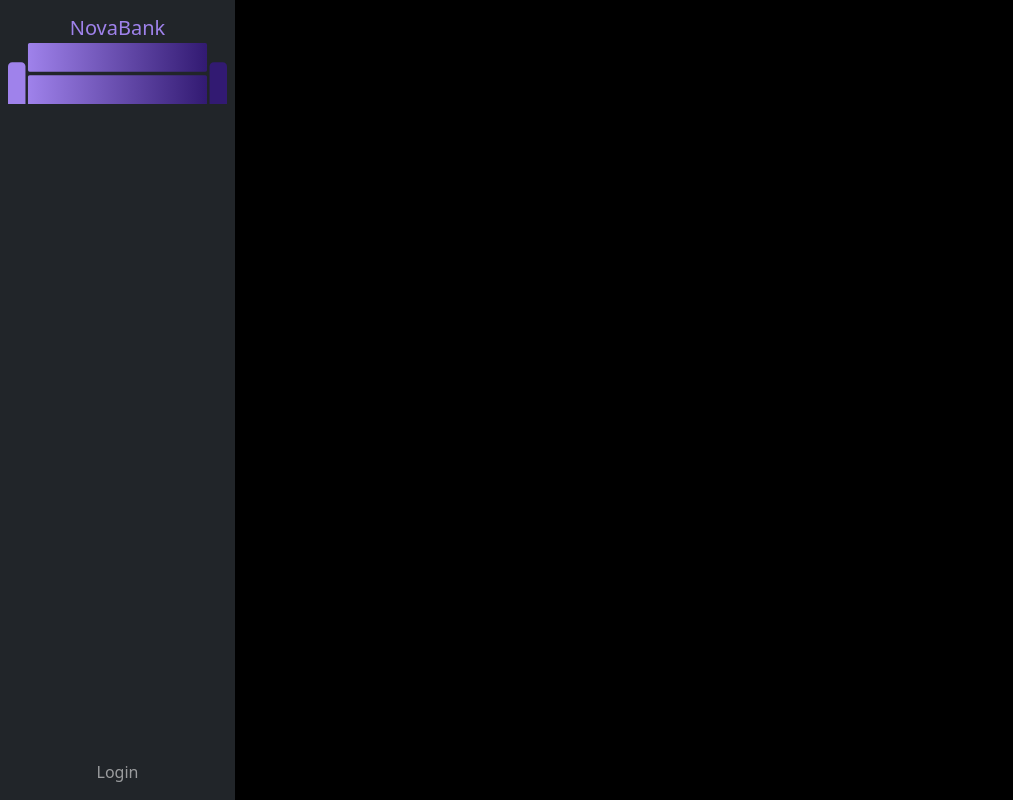
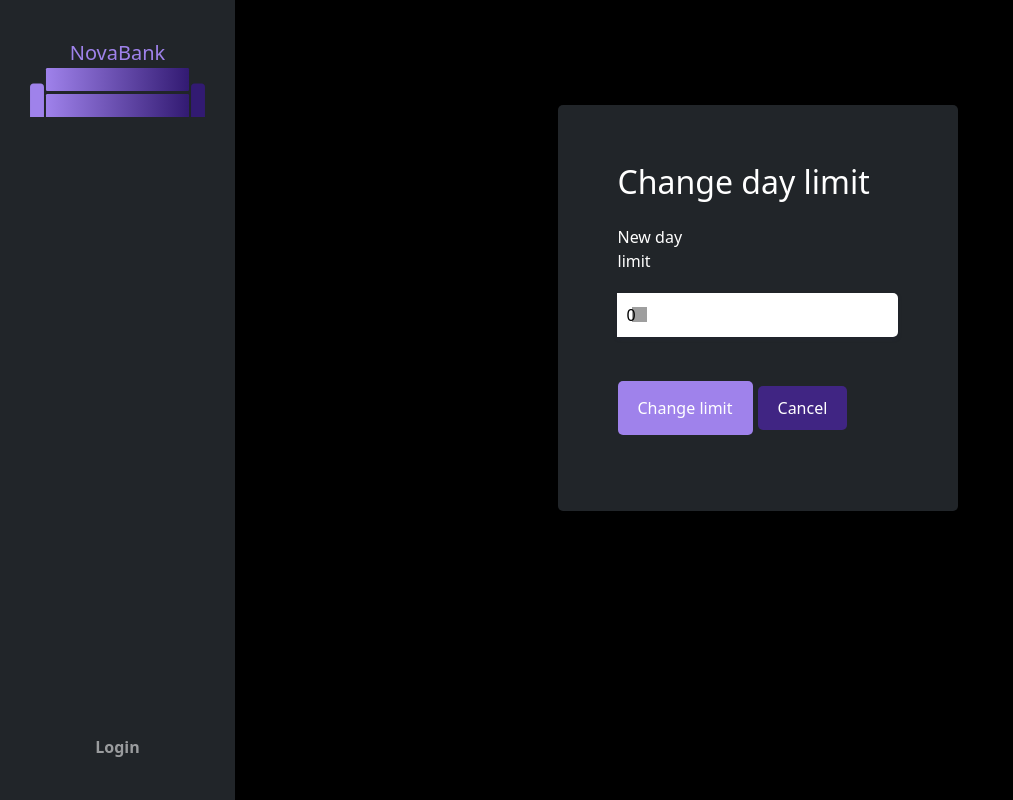
Before and after one commit to KoenMW/code-generatie, a Vue app: page /changeDailyLimit/1 in a window 1280 px wide. Shown: the whole page, without its empty margins (0-1013 px from the left). Built offline with nearby package versions, Linux system fonts and the light colour scheme; grey boxes are pictures that could not be loaded.

Commit message:
Functionaliteiten user werkend
Functionaliteiten user werkend

```diff
--- a/src/App.vue
+++ b/src/App.vue
@@ -36,6 +36,28 @@ export default (await import('vue')).defineComponent({
 
 .text-purple {
   color: #9F82EB;
+  text-align: center;
+}
+.nav-item:hover {
+  color: #ffffff;
+}
+.nav-item{
+  margin-bottom: 5px;
+}
+.last{
+  margin-top: 30px;
+  margin-bottom: 25px;
+  font-weight: 600;
+}
+.logo{
+  margin:auto;
+  margin-top: 25px;
+  align-items: center;
+}
+.test{
+  max-width: 80%;
+  display: block;
+  margin: auto;
 }
 </style>
 
@@ -43,11 +65,11 @@ export default (await import('vue')).defineComponent({
   <div class="d-flex flex-row vh-100">
     <nav class="navbar navbar-dark bg-dark flex-column flex-grow-0 p-2">
       <RouterLink to="/" class="navbar-brand d-flex flex-column mx-auto">
-        <div class="m-auto text-purple">NovaBank</div>
-        <div class="w-100">
-          <img src="~@/assets/logo.svg" alt="Logo" class="m-auto" />
+      <div class="logo">
+          <div class="m-auto text-purple">NovaBank</div>
+          <img src="~@/assets/logo.svg" alt="Logo" class="test" />
+      </div>
 
-        </div>
       </RouterLink>
       <ul class="navbar-nav">
         <li class="nav-item active">
@@ -71,7 +93,7 @@ export default (await import('vue')).defineComponent({
         <li class="nav-item">
           <RouterLink v-if="store.role == 'ROLE_ADMIN'" to="/admin" class="nav-link">Admin</RouterLink>
         </li>
-        <li class="nav-item">
+        <li class="nav-item last">
             <RouterLink v-if="store.username.length == 0" to="/" class="nav-link">Login</RouterLink>
             <RouterLink v-else to="/" class="nav-link" @click="logout()">Logout</RouterLink>
         </li>
--- a/src/router/index.js
+++ b/src/router/index.js
@@ -151,14 +151,14 @@ const router = createRouter({
       component: userOverview
     },
     {
-      path: '/changeDailyLimit/:username',
+      path: '/changeDailyLimit/:id',
       name: 'changeDailyLimit',
       component: changeDailyLimit,
       props:true
     },
     {
-      path: '/transactionLimit/:username',
-      name: 'transactionLimit',
+      path: '/changeTransactionLimit/:id',
+      name: 'changeTransactionLimit',
       component: transactionLimit,
       props:true
     },
--- a/src/views/userManagement/changeDailyLimit.vue
+++ b/src/views/userManagement/changeDailyLimit.vue
@@ -1,6 +1,101 @@
 <style>
+    #changeLimit{
+        margin: 0 auto;
+        margin-top: 10%;
+        width: 50%;
+        padding: 10px;
+        border-radius: 5px;
+        max-width: 400px;
+    }
+    #submitB {
+        background-color: #9F82EB;
+        color: white;
+        border: none;
+        border-radius: 5px;
+        padding: 10px 20px;
+        font-size: 16px;
+        cursor: pointer;
+
+    }
+    #submitB:hover{
+        background-color: #321A72;
+    }
+
+    #cancel {
+        background-color: #402583;
+        color: white;
+        border: none;
+        border-radius: 5px;
+        padding: 10px 20px;
+        font-size: 16px;
+        cursor: pointer;
+        margin: 5px;
+    }
+    #cancel:hover{
+        background-color: #321A72;
+    }
 </style>
+
 <template>
+    <section>
+        <div id="changeLimit" class="bg-dark">
+            <form ref="form">
+                <h2 class="mt-3 mt-lg-5">Change day limit</h2>
+                <h5 class="mb-4"></h5>
+
+                <div class="input-group mb-3">
+                    <span>New day limit</span>
+                    <input type="number" v-model="userUpdate.value"  placeholder="New limit"
+                        aria-label="New limit" aria-describedby="basic-addon1" required>
+                </div>
+
+                <div class="input-group mt-4">
+                    <button id="submitB" @click="updateLimit()" type="button" class="btn">Change limit</button>
+                    <button type="button" id="cancel" @click="this.$router.push('/userOverview')">
+                        Cancel
+                    </button>
+                </div>
+
+                <p id="error"></p>
+            </form>
+        </div>
+    </section>
 </template>
+
 <script>
+    import axios from "@/axios";
+    import loginService from "@/stores/login";
+    export default {
+    props: {
+        id: String,
+    },
+    setup() {
+        return {
+            store: loginService()
+        }
+    },
+    data() {
+        return {
+            userUpdate: {
+                id: this.id,
+                op: "update",
+                key: "dayLimit",
+                value: 0
+            }
+        };
+    },
+    methods: {
+        updateLimit(){
+            axios.patch('/users', this.userUpdate)
+                .then(response => {
+                    console.log(response);
+                    this.$router.push('/userOverview');
+                })
+                .catch(error => {
+                    console.log(error);
+                    document.getElementById("error").innerHTML = "Something went wrong, please try again";
+                })
+        }
+    },
+};
 </script>
--- a/src/views/userManagement/changeTransactionLimit.vue
+++ b/src/views/userManagement/changeTransactionLimit.vue
@@ -1,4 +1,4 @@
-<!-- <style>
+<style>
     #changeLimit{
         margin: 0 auto;
         margin-top: 10%;
@@ -40,18 +40,18 @@
     <section>
         <div id="changeLimit" class="bg-dark">
             <form ref="form">
-                <h2 class="mt-3 mt-lg-5">Change limit</h2>
+                <h2 class="mt-3 mt-lg-5">Change transaction limit</h2>
                 <h5 class="mb-4"></h5>
 
                 <div class="input-group mb-3">
-                    <span>New limit</span>
-                    <input type="number" v-model="accountUpdate.value"  placeholder="New limit"
-                        aria-label="New limit" aria-describedby="basic-addon1">
+                    <span>New transaction limit</span>
+                    <input type="number" v-model="userUpdate.value"  placeholder="New limit"
+                        aria-label="New limit" aria-describedby="basic-addon1" required>
                 </div>
 
                 <div class="input-group mt-4">
-                    <button id="submitB" @click="updateLimit()" type="button" class="btn">Change transaction limit</button>
-                    <button type="button" id="cancel" @click="this.$router.push('/configureLimit')">
+                    <button id="submitB" @click="updateLimit()" type="button" class="btn">Change limit</button>
+                    <button type="button" id="cancel" @click="this.$router.push('/userOverview')">
                         Cancel
                     </button>
                 </div>
@@ -63,10 +63,11 @@
 </template>
 
 <script>
-
+    import axios from "@/axios";
+    import loginService from "@/stores/login";
     export default {
     props: {
-        id: Long,
+        id: String,
     },
     setup() {
         return {
@@ -81,12 +82,11 @@
                 key: "transactionLimit",
                 value: 0
             }
-
         };
     },
     methods: {
         updateLimit(){
-            axios.patch('/accounts', this.userUpdate)
+            axios.patch('/users', this.userUpdate)
                 .then(response => {
                     console.log(response);
                     this.$router.push('/userOverview');
@@ -96,11 +96,6 @@
                     document.getElementById("error").innerHTML = "Something went wrong, please try again";
                 })
         }
-
     },
 };
-</script> -->
-
-<script>
 </script>
-<template></template>
--- a/src/views/userManagement/newUser.vue
+++ b/src/views/userManagement/newUser.vue
@@ -62,6 +62,7 @@
                     Cancel
                 </button>
             </div>
+            <p id="error"></p>
         </form>
     </div>
 </template>
@@ -97,6 +98,7 @@ export default {
                 })
                 .catch(error => {
                     console.log(error);
+                    document.getElementById("error").innerHTML = "Something went wrong, please try again";
                 })
         },
     },
--- a/src/views/userManagement/userOverview.vue
+++ b/src/views/userManagement/userOverview.vue
@@ -75,14 +75,16 @@ hr {
                     <td>{{user.transactionLimit}}</td>
 
                     <td>
-                        <RouterLink v-if = "user.username != 'Bank'" to="/changeDailyLimit" id="functionButton" class="btn">
-                            Change daily limit
-                        </RouterLink>
+                        <button v-if = "checkUser(user) == true" id="functionButton" type="button" class="btn"
+                            @click="this.$router.push('/changeDailyLimit/' + user.id);">
+                            Change day limit
+                        </button>
                     </td>
                     <td>
-                        <RouterLink v-if = "user.username != 'Bank'" to="/changeTransactionLimit" id="functionButton" class="btn">
+                        <button v-if = "checkUser(user) == true" id="functionButton" type="button" class="btn"
+                            @click="this.$router.push('/changeTransactionLimit/' + user.id);">
                             Change transaction limit
-                        </RouterLink>
+                        </button>
                     </td>
                 </tr>
             </tbody>
@@ -117,6 +119,15 @@ export default {
                 console.error(error);
             }
         },
+        checkUser(user) {
+            if (user.id == this.store.id) {
+                return false
+            } else if(user.id == 2){ //bank
+                return false
+            }else {
+                return true;
+            }
+        }
     },
     mounted() {
         this.getUsers();
```
